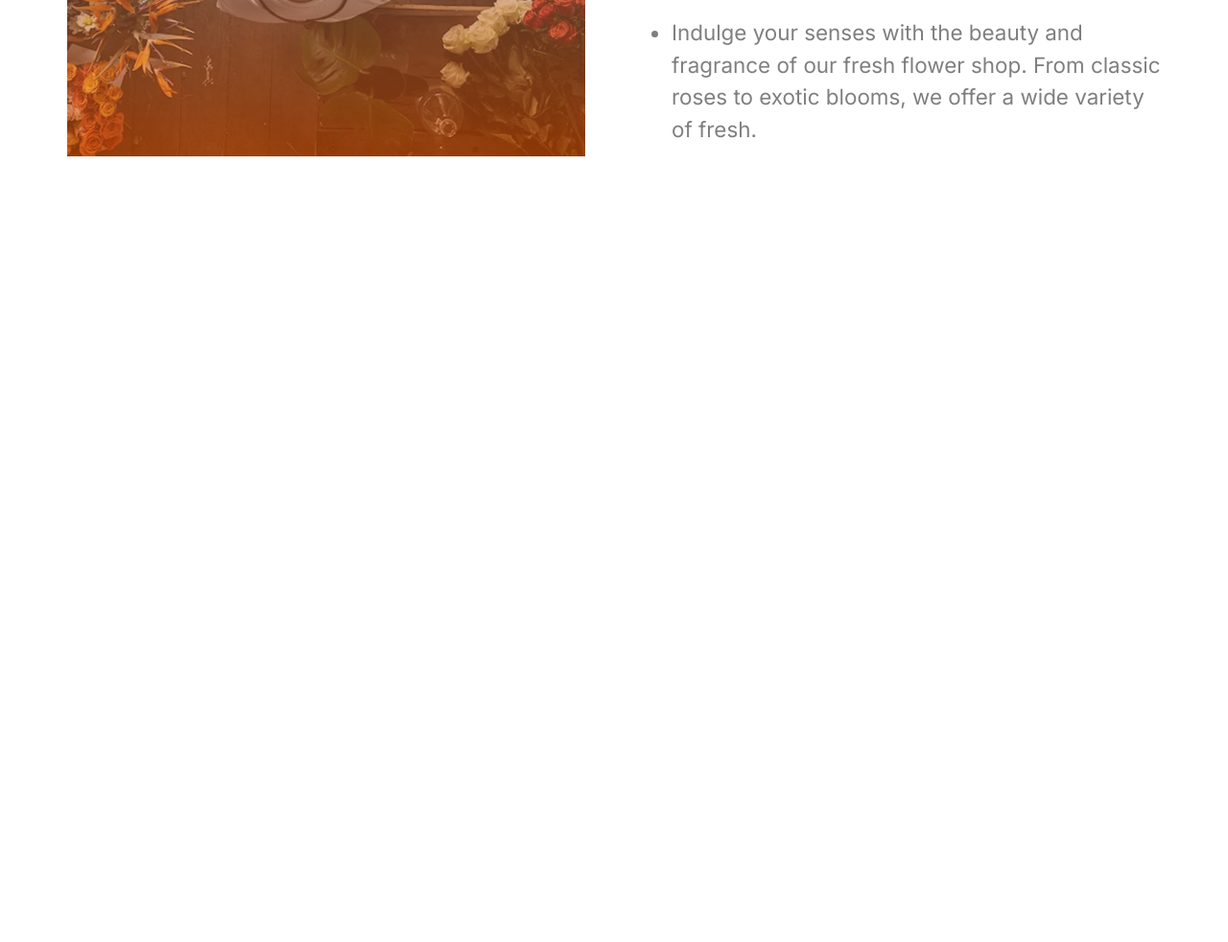
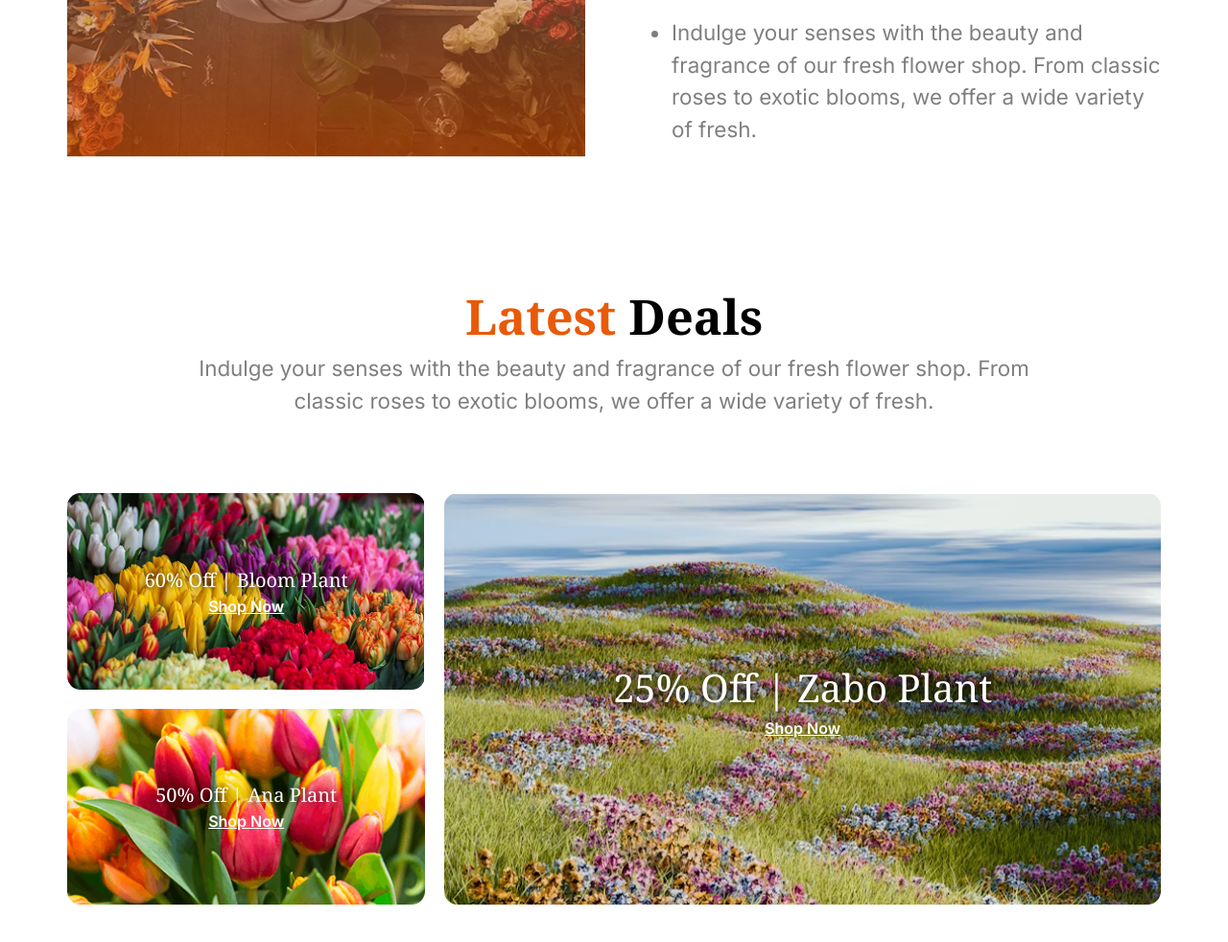
Before and after one commit to Jayantikadey/B12A2-Flowers-main, a plain HTML site: page index.html in a window 1280 px wide. Shown: the part 2595-3577 px from the top of the page at 96% size. Before the commit the page ends 2887 px from the top, so only its background shows below. Drawn offline with nearby package versions, Linux system fonts and the light colour scheme.

Commit message:
Deal section complete

```diff
--- a/index.html
+++ b/index.html
@@ -112,7 +112,28 @@
         </div>
         <img class="badge" src="./assets/trusted-badge.png" alt="">
     </Section>
+        <!--  latest deal section -->
+       <section class="Deals container">
+        <h2 class="noto-serif text-[3.15rem] font-bold text-center"><span class="text-[#E95A08]">Latest</span> Deals</h2>
+        <p class="text-[rgba(0,0,0,0.5)] text-[1.4rem] text-center">Indulge your senses with the beauty and fragrance of our fresh flower shop. From <br> classic roses to exotic blooms, we offer a wide variety of fresh.</p>
+            <div class="deals-card-container  ">
+                <div class="left">
+                  <div class="Deals-card card1 p-4 text-center bg-[linear-gradient(rgba(0,0,0,0.4),rgba(0,0,0,0.4))]">
+                     <h5 class="noto-serif text-[1.25rem] mb-2">60% Off | Bloom Plant</h5>
+                        <button class="font-semibold underline block mx-auto">Shop Now</button>
+                    </div>
 
+                    <div class="Deals-card card3 text-center bg-[linear-gradient(rgba(0,0,0,0.4),rgba(0,0,0,0.4))]">
+                    <h5 class="noto-serif text-[1.25rem] mb-2">50% Off | Ana Plant</h5>
+                     <button class="font-semibold  underline block mx-auto">Shop Now</button>
+                </div>
+                </div>
+                <div class="Deals-card card2 text-center bg-[linear-gradient(rgba(0,0,0,0.4),rgba(0,0,0,0.4))]">
+                    <h5 class="noto-serif text-[2.5rem] mb-2">25% Off | Zabo Plant</h5>
+                     <button class="font-semibold underline  block mx-auto">Shop Now</button>
+                </div>
+            </div>
+    </section>
 
     </main>
     <footer>
--- a/styles/style.css
+++ b/styles/style.css
@@ -72,3 +72,45 @@ a{
     width: 286px;
     translate: 120%;
 }
+
+/* latest deal part style */
+.card1{
+    background-image: url(../assets/deal-bloom.png);
+    background-size: cover;
+    background-repeat: no-repeat;
+    aspect-ratio: 367 / 201;
+    border-radius: 14px;
+}
+.card2{
+    flex:2;
+    background-image: url(../assets/deal-zabo.png);
+    background-size: cover;
+    background-repeat: no-repeat;
+    aspect-ratio: 367 / 201;
+    border-radius: 14px;
+}
+.card3{
+    background-image: url(../assets/deal-ana.png);
+    background-size: cover;
+    background-repeat: no-repeat;
+    aspect-ratio: 367 / 201;
+    border-radius: 14px;
+}
+.deals-card-container{
+    display: flex;
+    gap: 20px;
+    margin: 80px auto;
+    text-shadow: 0 0 10px black;
+}
+.left{
+    flex: 1;
+    display: flex;
+    flex-direction: column;
+    gap: 20px;
+}
+.Deals-card{
+    width: 100%;
+    color: white;
+    justify-items: center;
+    align-content: center;
+}
```
